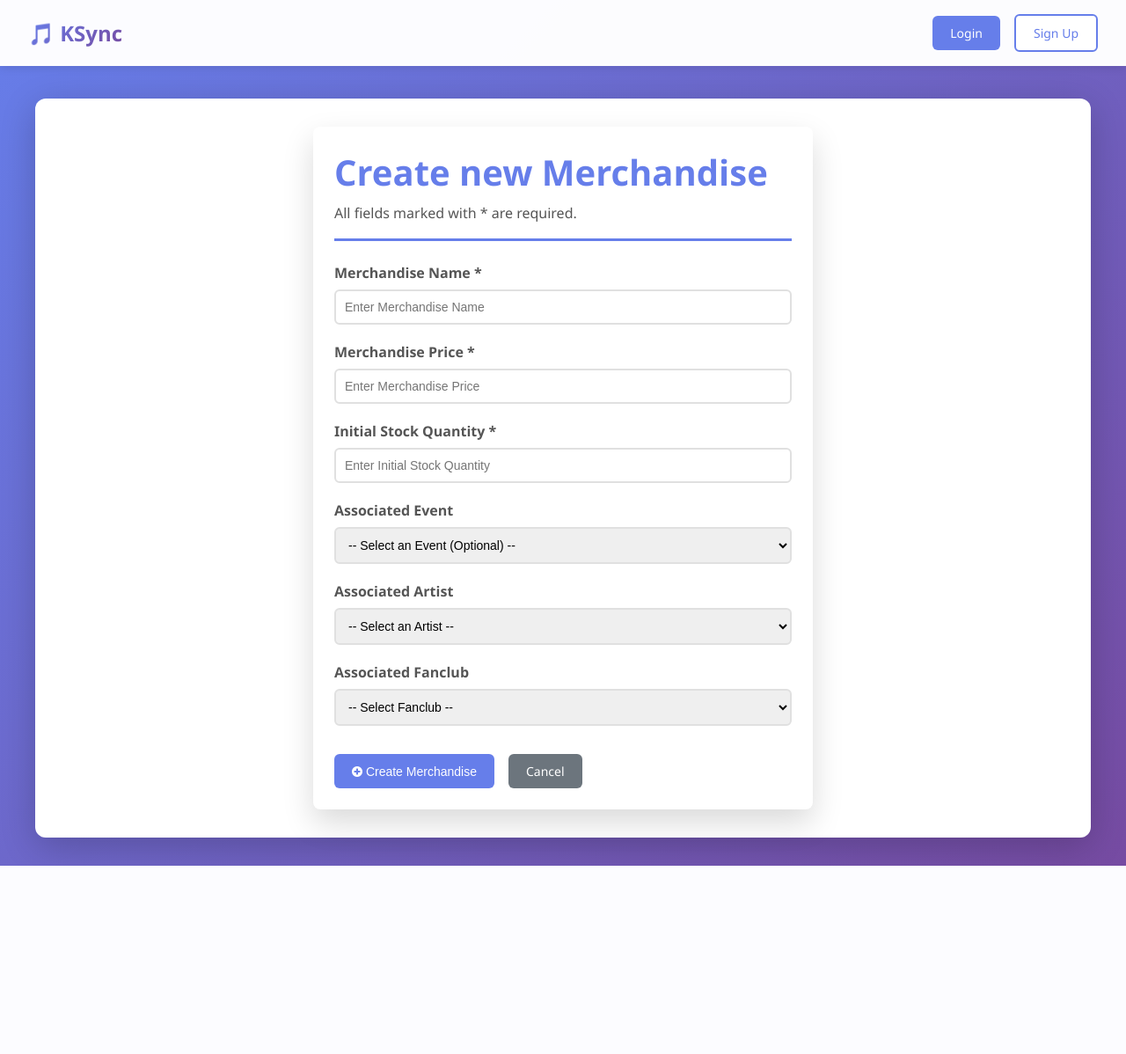
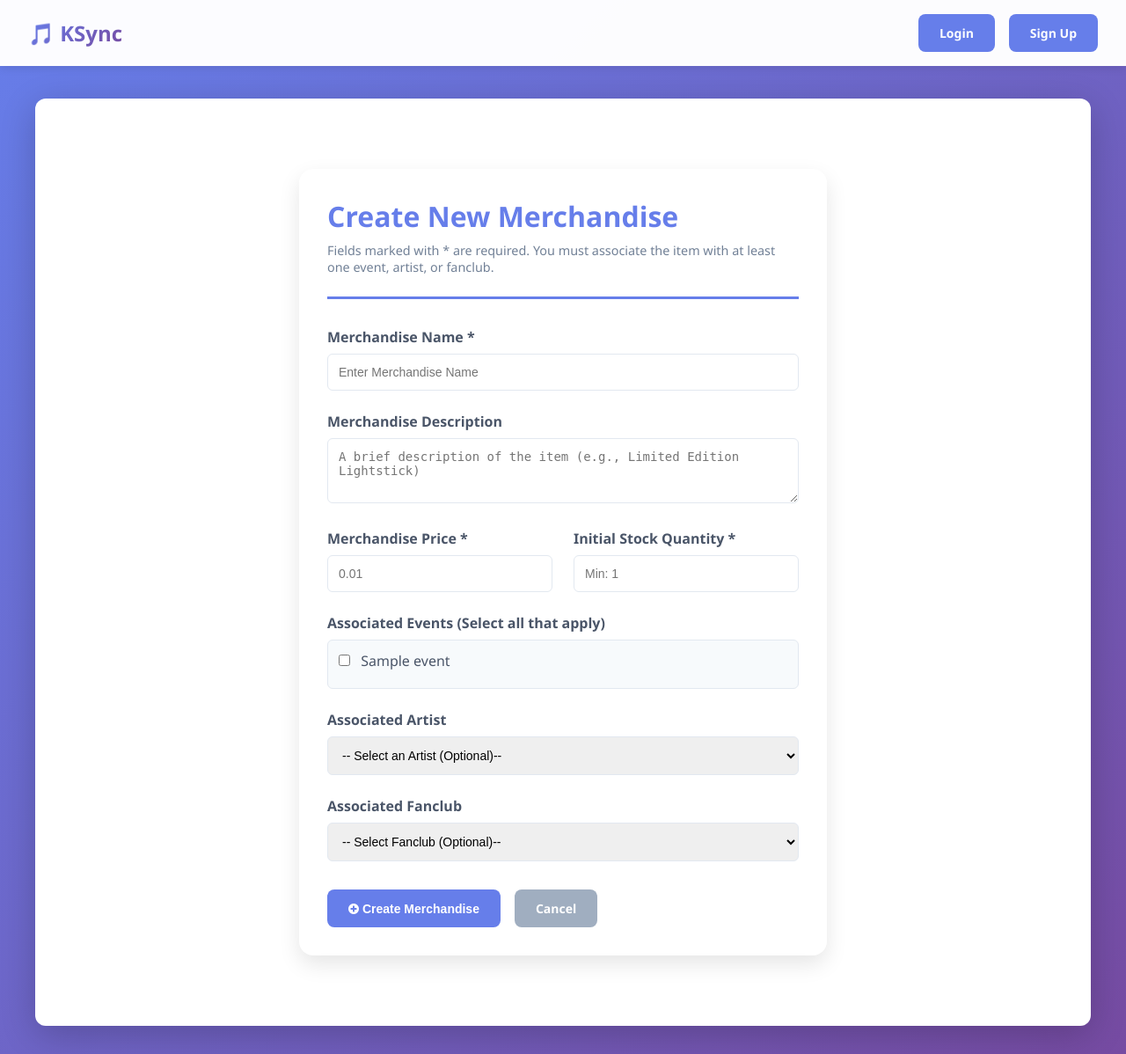
Before and after one commit to jiancpp/ccinfom-db-application, a Flask app: page /manage_merchandise/add_merchandise in a window 1280 px wide. Shown: the whole page at 88% size. Before the commit the page ends 984 px from the top, so only its background shows below. Run offline with Flask 3, Linux system fonts and the light colour scheme; tables that the repository leaves empty hold one stand-in row (values such as "Sample post"); data that the repository does not hold is empty.

Commit message:
Add files via upload

```diff
--- a/app/templates/add_merchandise.html
+++ b/app/templates/add_merchandise.html
@@ -1,47 +1,130 @@
 {% extends "base.html" %}
 {% block title %}Add Merchandise - KSync{% endblock %}
 {% block content %}
-<div class="card" style="max-width: 50%; margin: auto; box-shadow: 0 15px 35px rgba(0, 0, 0, 0.15);">
-    <header style="border-bottom: 3px solid #667eea; padding-bottom: 10px; margin-bottom: 25px;">
-        <h1 style="color: #667eea; font-size: 2.5rem; margin-bottom: 5px;">
-            Create new Merchandise
+<style>
+    /* Minimal styling for form groups */
+    .form-group {
+        margin-bottom: 1.5rem;
+    }
+    .form-group label {
+        display: block;
+        margin-bottom: 0.5rem;
+        font-weight: 600;
+        color: #4a5568;
+    }
+    .form-group input[type="text"],
+    .form-group input[type="number"],
+    .form-group textarea,
+    .form-group select {
+        width: 100%;
+        padding: 0.75rem;
+        border: 1px solid #e2e8f0;
+        border-radius: 0.375rem;
+        box-sizing: border-box;
+    }
+    /* Style for the container holding the checkboxes */
+    .checkbox-list-container {
+        border: 1px solid #e2e8f0;
+        border-radius: 0.375rem;
+        padding: 0.75rem;
+        max-height: 10rem;
+        overflow-y: auto;
+        background-color: #f7fafc;
+    }
+    .checkbox-list-container label {
+        display: inline;
+        font-weight: normal;
+        margin-left: 0.5rem;
+    }
+    .checkbox-item {
+        margin-bottom: 0.5rem;
+    }
+    .btn {
+        padding: 0.75rem 1.5rem;
+        border: none;
+        border-radius: 0.5rem;
+        font-weight: 700;
+        cursor: pointer;
+        transition: background-color 0.2s;
+        background-color: #667eea;
+        color: white;
+    }
+    .btn:hover {
+        background-color: #5a67d8;
+    }
+    .btn-secondary {
+        background-color: #a0aec0;
+        color: white;
+    }
+    .btn-secondary:hover {
+        background-color: #718096;
+    }
+</style>
+
+<div class="card" style="max-width: 600px; margin: 3rem auto; padding: 2rem; border-radius: 1rem; background-color: white; box-shadow: 0 10px 25px rgba(0, 0, 0, 0.1);">
+    <header style="border-bottom: 3px solid #667eea; padding-bottom: 1rem; margin-bottom: 2rem;">
+        <h1 style="color: #667eea; font-size: 2rem; margin-bottom: 0.5rem; font-weight: 800;">
+            Create New Merchandise
         </h1>
-        <p style="color: #555;">
-            All fields marked with * are required.
+        <p style="color: #718096; font-size: 0.9rem;">
+            Fields marked with * are required. You must associate the item with at least one event, artist, or fanclub.
         </p>
     </header>
 
     <form method="POST" action="{{ url_for('main_routes.add_merchandise') }}">
 
         <div class="form-group">
-            <label for="merchandise_name"> Merchandise Name *</label>
-            <input type="text" id="merchandise_name" name="merchandise_name" required placeholder="Enter Merchandise Name">
+            <label for="merchandise_name">Merchandise Name *</label>
+            <input type="text" id="merchandise_name" name="merchandise_name" required placeholder="Enter Merchandise Name" value="{{ request.form.merchandise_name or '' }}">
         </div>
 
         <div class="form-group">
-            <label for="merchandise_price"> Merchandise Price *</label>
-            <input type="number" id="merchandise_price" name="merchandise_price" step="0.01" min="0.01" required placeholder="Enter Merchandise Price">
+            <label for="merchandise_description">Merchandise Description</label>
+            <textarea id="merchandise_description" name="merchandise_description" rows="3" placeholder="A brief description of the item (e.g., Limited Edition Lightstick)">{{ request.form.merchandise_description or '' }}</textarea>
+        </div>
+
+        <div class="form-group" style="display: flex; gap: 1.5rem;">
+            <div style="flex: 1;">
+                <label for="merchandise_price">Merchandise Price *</label>
+                <input type="number" id="merchandise_price" name="merchandise_price" step="0.01" min="0.01" required placeholder="0.01" value="{{ request.form.merchandise_price or '' }}">
+            </div>
+            <div style="flex: 1;">
+                <label for="initial_stock">Initial Stock Quantity *</label>
+                <input type="number" id="initial_stock" name="initial_stock"
+                    required
+                    placeholder="Min: 1"
+                    value="{{ request.form.initial_stock or '' }}"
+                >
+            </div>
         </div>
 
         <div class="form-group">
-            <label for="initial_stock"> Initial Stock Quantity *</label>
-            <input type="number" id="initial_stock" name="initial_stock" required placeholder="Enter Initial Stock Quantity">
+            <label>
+                Associated Events (Select all that apply)
+            </label>
+
+            <div class="checkbox-list-container">
+                {% for event in events %}
+                    <div class="checkbox-item">
+                        <input
+                            type="checkbox"
+                            id="event_{{ event.Event_ID }}"
+                            name="event_ids"
+                            value="{{ event.Event_ID }}"
+                            style="width: auto;"
+                        >
+                        <label for="event_{{ event.Event_ID }}">
+                            {{ event.Event_Name }}
+                        </label>
+                    </div>
+                {% endfor %}
+            </div>
         </div>
 
         <div class="form-group">
-            <label for="event_id">Associated Event </label>
-            <select id="event_id" name="event_id">
-                <option value="">-- Select an Event (Optional) --</option>
-                {% for event in events %}
-                    <option value="{{ event.Event_ID }}">{{ event.Event_Name }}</option>
-                {% endfor %}
-            </select>
-        </div>
-
-        <div class="form-group">
-            <label for="artist_id">Associated Artist </label>
+            <label for="artist_id">Associated Artist</label>
             <select id="artist_id" name="artist_id">
-                <option value="">-- Select an Artist --</option>
+                <option value="">-- Select an Artist (Optional)--</option>
                 {% for artist in artists %}
                     <option value="{{ artist.Artist_ID }}">{{ artist.Artist_Name }}</option>
                 {% endfor %}
@@ -49,9 +132,9 @@
         </div>
 
         <div class="form-group">
-            <label for="fanclub_id">Associated Fanclub </label>
+            <label for="fanclub_id">Associated Fanclub</label>
             <select id="fanclub_id" name="fanclub_id">
-                <option value="">-- Select Fanclub --</option>
+                <option value="">-- Select Fanclub (Optional)--</option>
                 {% for fanclub in fanclubs %}
                     <option value="{{ fanclub.Fanclub_ID }}">{{ fanclub.Fanclub_Name }}</option>
                 {% endfor %}
@@ -60,7 +143,8 @@
 
         <div style="display: flex; gap: 1rem; margin-top: 2rem;">
             <button type="submit" class="btn">
-                <i class="fa fa-plus-circle"></i> Create Merchandise </button>
+                <i class="fa fa-plus-circle"></i> Create Merchandise
+            </button>
             <a href="{{ url_for('main_routes.manage_merchandise') }}" class="btn btn-secondary">
                 Cancel
             </a>
```
Also changed, not shown: app/templates/edit_merchandise.html (+78 -21 lines), app/templates/manage_merchandise.html (+54 -28 lines), app/templates/merchandise.html (+4 -4 lines).
